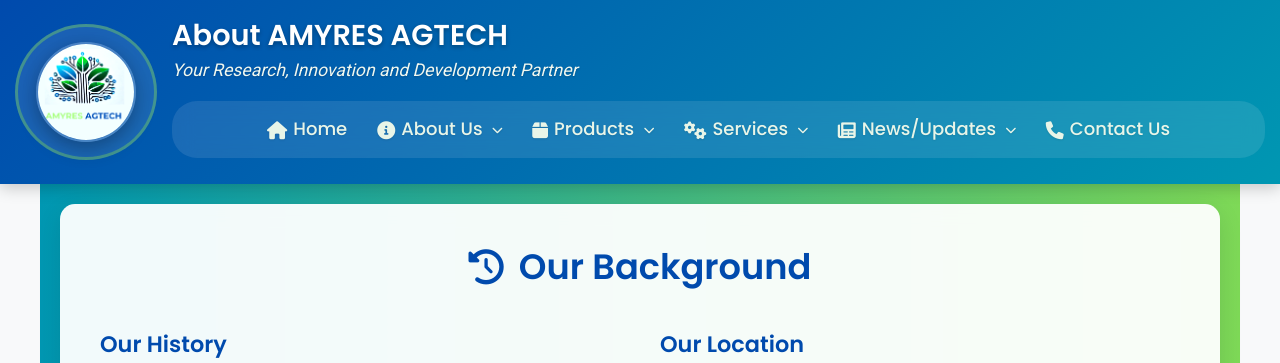
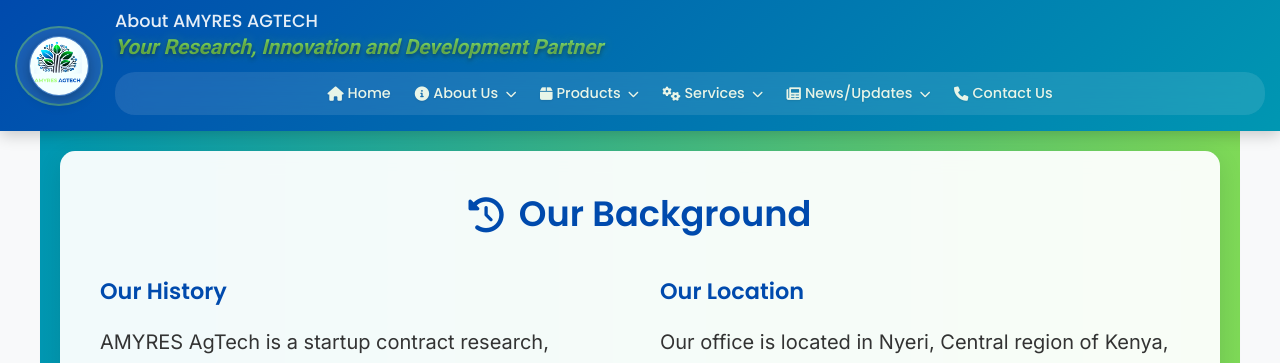
Before and after one commit to kimaninyutu/amyres2, a Django app: page /about/ in a window 1280 px wide; the page is wider, and only the part inside the window is pictured. Shown: the top 363 px of that part. Run offline with Django 5.2, Linux system fonts and the light colour scheme.

Commit message:
Update amyres.css

```diff
--- a/amyres_webapp/static/amyres_webapp/css/amyres.css
+++ b/amyres_webapp/static/amyres_webapp/css/amyres.css
@@ -70,27 +70,27 @@
   width: 100%;
 }
 
-/* Header wrapper - Enhanced */
+/* Header wrapper - Minimized */
 .header-wrapper {
   display: flex;
   align-items: center;
-  min-height: 80px;
-  gap: 15px;
-  padding: 10px 0;
+  min-height: 60px; /* Reduced from 80px */
+  gap: 12px; /* Reduced from 15px */
+  padding: 8px 0; /* Reduced from 10px */
   position: relative;
 }
 
-/* Logo section - Enhanced visibility with CIRCULAR LOGO */
+/* Logo section - Smaller */
 .logo-section {
   display: flex;
   align-items: center;
   justify-content: center;
   flex-shrink: 0;
-  padding: 15px 18px;
+  padding: 8px 12px; /* Reduced from 15px 18px */
   background: rgba(255, 255, 255, 0.1);
   border-radius: 50%;
   backdrop-filter: blur(10px);
-  border: 3px solid rgba(126, 217, 87, 0.4);
+  border: 2px solid rgba(126, 217, 87, 0.4); /* Reduced from 3px */
   transition: all 0.3s ease;
 }
 
@@ -101,14 +101,14 @@
 }
 
 .logo {
-  height: clamp(80px, 12vw, 100px);
-  width: clamp(80px, 12vw, 100px);
+  height: clamp(50px, 8vw, 60px); /* Reduced from clamp(80px, 12vw, 100px) */
+  width: clamp(50px, 8vw, 60px); /* Reduced from clamp(80px, 12vw, 100px) */
   border-radius: 50%;
-  box-shadow: 0 6px 20px rgba(0, 0, 0, 0.3);
+  box-shadow: 0 4px 15px rgba(0, 0, 0, 0.3); /* Reduced shadow */
   transition: all 0.3s ease;
   filter: brightness(1.1);
   object-fit: cover;
-  border: 2px solid rgba(255, 255, 255, 0.2);
+  border: 1px solid rgba(255, 255, 255, 0.2); /* Reduced from 2px */
 }
 
 .logo:hover {
@@ -117,35 +117,53 @@
   border-color: rgba(126, 217, 87, 0.5);
 }
 
-/* Header content - Enhanced */
+/* Header content - Minimized */
 .header-content {
   flex: 1;
   display: flex;
   flex-direction: column;
   justify-content: center;
-  padding: 8px 0;
+  padding: 4px 0; /* Reduced from 8px */
   min-width: 0;
 }
 
 .header-text {
-  margin-bottom: 12px;
+  margin-bottom: 8px; /* Reduced from 12px */
 }
 
 .header-text h1 {
-  margin: 0 0 6px 0;
-  font-size: clamp(1.2rem, 2.5vw, 1.6rem);
-  font-weight: 600;
-  line-height: 1.2;
+  margin: 0 0 4px 0; /* Reduced from 6px */
+  font-size: clamp(0.9rem, 2vw, 1.1rem); /* Reduced from clamp(1.2rem, 2.5vw, 1.6rem) */
+  font-weight: 500; /* Reduced from 600 */
+  line-height: 1.1; /* Reduced from 1.2 */
   word-wrap: break-word;
+  opacity: 0.9; /* Make it less prominent */
 }
 
 .header-text p {
-  font-size: clamp(0.85rem, 1.8vw, 1rem);
-  color: #e8f5e8;
+  font-size: clamp(1rem, 2.2vw, 1.3rem); /* Increased from clamp(0.85rem, 1.8vw, 1rem) */
+  color: #ffffff; /* Changed from #e8f5e8 to pure white */
   margin: 0;
   font-style: italic;
-  line-height: 1.3;
+  line-height: 1.2; /* Reduced from 1.3 */
   word-wrap: break-word;
+  font-weight: 600; /* Added bold weight */
+  text-shadow: 0 2px 4px rgba(0, 0, 0, 0.4); /* Enhanced shadow */
+  background: linear-gradient(45deg, #7ed957, #90ee90); /* Added gradient background */
+  -webkit-background-clip: text;
+  -webkit-text-fill-color: transparent;
+  background-clip: text;
+  animation: taglineGlow 3s ease-in-out infinite alternate; /* Added glow animation */
+}
+
+/* Add glow animation for tagline */
+@keyframes taglineGlow {
+  0% {
+    text-shadow: 0 2px 4px rgba(0, 0, 0, 0.4), 0 0 10px rgba(126, 217, 87, 0.3);
+  }
+  100% {
+    text-shadow: 0 2px 4px rgba(0, 0, 0, 0.4), 0 0 20px rgba(126, 217, 87, 0.6);
+  }
 }
 
 /* Mobile Navigation Toggle - IMPROVED POSITIONING */
@@ -190,9 +208,9 @@
   transform: rotate(45deg) translate(-5px, -6px);
 }
 
-/* Enhanced Navigation */
+/* Enhanced Navigation - Compact */
 nav {
-  margin: 8px 0;
+  margin: 4px 0; /* Reduced from 8px */
   position: relative;
 }
 
@@ -205,8 +223,8 @@
   flex-wrap: wrap;
   gap: 0;
   background: rgba(255, 255, 255, 0.1);
-  border-radius: 25px;
-  padding: 6px;
+  border-radius: 20px; /* Reduced from 25px */
+  padding: 4px; /* Reduced from 6px */
   backdrop-filter: blur(10px);
 }
 
@@ -218,13 +236,13 @@
 .nav-menu li a {
   display: flex;
   align-items: center;
-  gap: 6px;
-  padding: 8px 15px;
+  gap: 4px; /* Reduced from 6px */
+  padding: 6px 12px; /* Reduced from 8px 15px */
   color: #e8f5e8;
   text-decoration: none;
-  font-size: clamp(0.85rem, 1.5vw, 1rem);
+  font-size: clamp(0.8rem, 1.3vw, 0.9rem); /* Reduced from clamp(0.85rem, 1.5vw, 1rem) */
   font-weight: 500;
-  border-radius: 20px;
+  border-radius: 15px; /* Reduced from 20px */
   transition: all 0.3s ease;
   white-space: nowrap;
   font-family: "Poppins", sans-serif;
@@ -859,7 +877,10 @@
   margin-bottom: 15px;
   font-family: "Roboto", sans-serif;
   font-size: clamp(0.85rem, 2vw, 0.95rem);
-}
+  color: #666;
+  margin-bottom: 15px;
+  font-family: "Roboto", sans-serif;
+  font-size: clamp(0.85rem, 2vw, 0.95rem);
 
   .status-badge {
     background: linear-gradient(45deg, #7ed957, #5cb85c);
@@ -2771,3 +2792,4 @@
       scroll-behavior: auto;
     }
   }
+}
```
Lines whose indentation alone changed are shown as unchanged.
